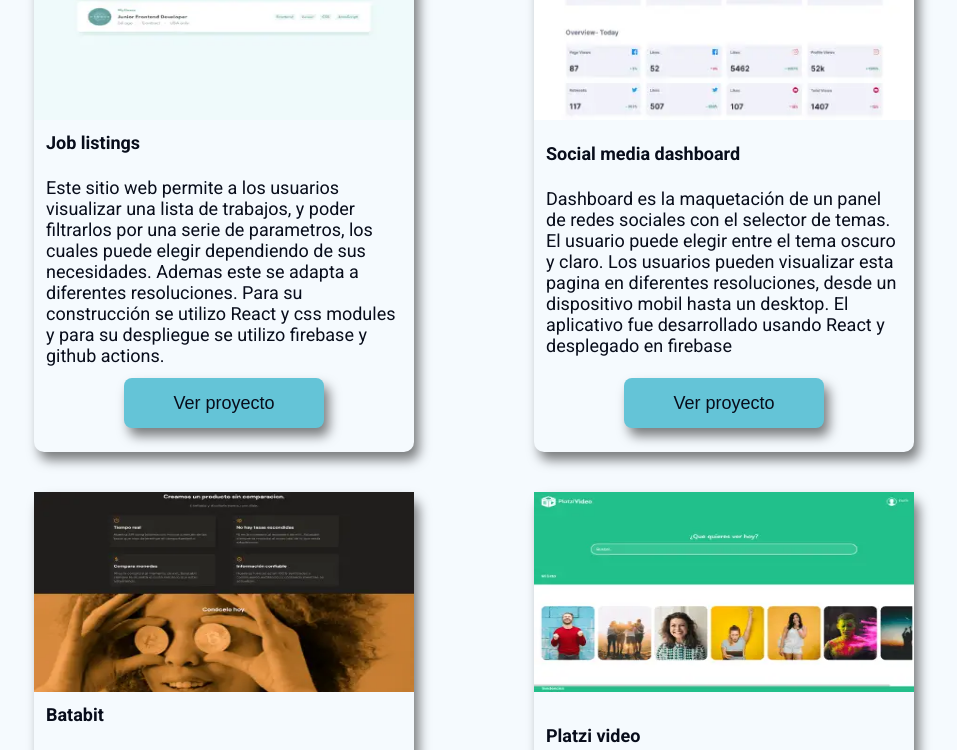
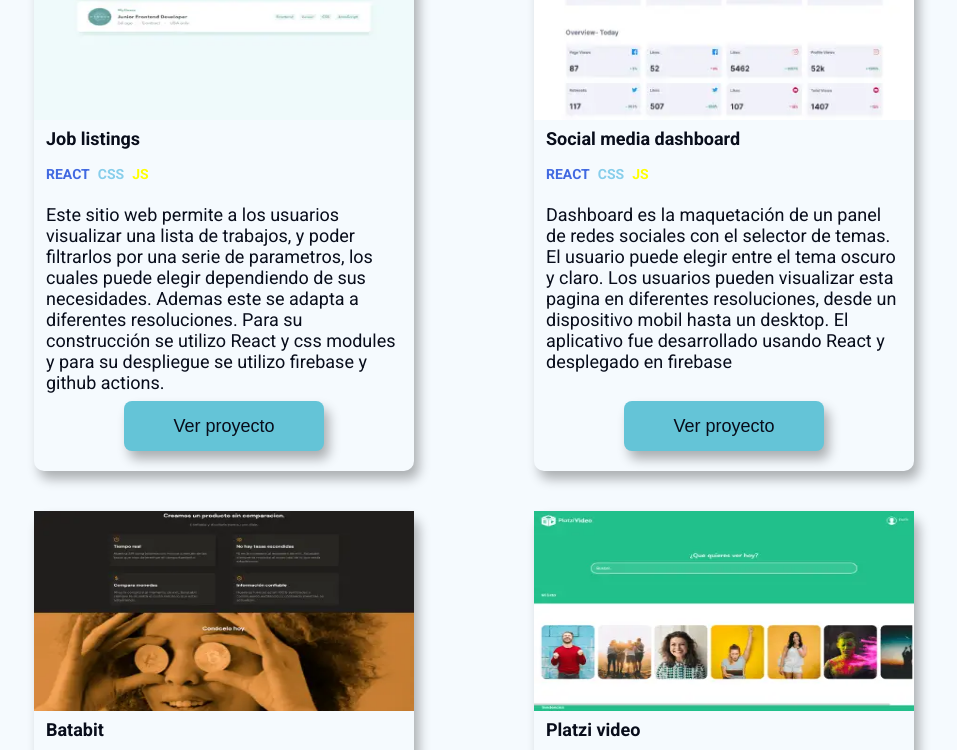
Before and after one commit to hahs-92/HahsPortfolio, a React app: page / in a window 1280 px wide. Shown: the part 738-1488 px from the top of the page, without its empty margins (166-1123 px from the left). Built offline with nearby package versions, Linux system fonts and the light colour scheme.

Commit message:
agregando tags a cardProyects -- add new Proyect(ipAddres)

```diff
--- a/src/components/CardProyects.jsx
+++ b/src/components/CardProyects.jsx
@@ -12,11 +12,12 @@ import '../styles/components/CardProyect.scss'
 
 //COMPONENTS
 import Button from  './Button'
+import Tag from './Tag'
 
 // ________________________________________________________________________
 
 
-const CardProyects = ({ title, description, src, url }) => {
+const CardProyects = ({ title, description, src, url, tags }) => {
 
     const { darkMode } = useContext(AppContext)
     const element = useRef(null)
@@ -31,15 +32,30 @@ const CardProyects = ({ title, description, src, url }) => {
                         {
                             show &&
                                 <>
-                                    <div className='CardProyect_img'>
+                                    <section className='CardProyect_img'>
                                         <img src={ src } alt={ title } />
-                                    </div>
+                                    </section>
 
-                                    <section className='CardProyect_text'>
+                                    <section className='CardProyect_title'>
                                         <h3>{ title }</h3>
+                                    </section>
+
+                                    <section className='CardProyect_tags'>
+                                        {
+                                            tags.map(item => (
+                                                <Tag key={ item } title={ item }/>
+                                            ))
+                                        }
+
+                                    </section>
+
+                                    <section className='CardProyect_description'>
                                         <p>{ description }</p>
                                     </section>
-                                    <Button  title= 'Ver proyecto' url={ url }/>
+
+                                    <section className='CardProyect_button'>
+                                        <Button  title= 'Ver proyecto' url={ url }/>
+                                    </section>
                                 </>
                         }
                     </article>
@@ -48,16 +64,30 @@ const CardProyects = ({ title, description, src, url }) => {
                         {
                             show &&
                                 <>
-                                    <div className='CardProyect_img'>
+                                    <section className='CardProyect_img'>
                                         <img src={ src } alt={ title } />
-                                    </div>
+                                    </section>
 
-                                    <section className='CardProyect_text'>
+                                    <section className='CardProyect_title'>
                                         <h3>{ title }</h3>
+                                    </section>
+
+                                    <section className='CardProyect_tags'>
+                                        {
+                                            tags.map(item => (
+                                                <Tag key={ item } title={ item }/>
+                                            ))
+                                        }
+                                    </section>
+
+                                    <section className='CardProyect_description'>
                                         <p>{ description }</p>
                                     </section>
 
-                                    <Button  title= 'Ver proyecto' url={ url }/>
+                                    <section className='CardProyect_button'>
+                                        <Button  title= 'Ver proyecto' url={ url }/>
+                                    </section>
+
                                 </>
                         }
                     </article>
--- a/src/components/ListProyects.jsx
+++ b/src/components/ListProyects.jsx
@@ -24,6 +24,7 @@ const ListProyects= () => {
                         description={ item.description }
                         src={ item.src }
                         url= { item.url }
+                        tags={ item.tags }
                     />
                 ))
             }
--- /dev/null
+++ b/src/components/Tag.jsx
@@ -0,0 +1,12 @@
+//ESTILOS
+import '../styles/components/Tag.scss'
+
+const Tag = (props) => {
+    return (
+        <article className={ `Tag Tag__${ props.title }`}>
+            <h4>{ props.title }</h4>
+        </article>
+    )
+}
+
+export default Tag
--- a/src/info.js
+++ b/src/info.js
@@ -9,6 +9,7 @@ import imgWebsidecat from './assets/Webside-cat.webp'
 import imgPetgram from './assets/petgram.webp'
 import imgPlatziConf from './assets/platzi-conf.webp'
 import imgReviewsRestaurants from './assets/reviewsrestaurants.webp'
+import imgIpAddress from './assets/ipAddress.webp'
 
 
 const Info = [
@@ -17,28 +18,32 @@ const Info = [
         title: 'Job listings ',
         description: 'Este sitio web permite a los usuarios visualizar una lista de trabajos, y poder filtrarlos por una serie de parametros, los cuales puede elegir dependiendo de sus necesidades. Ademas este se adapta a diferentes resoluciones. Para su construcción se utilizo React y css modules y para su despliegue se utilizo firebase y github actions.',
         src: imgJobList,
-        url:'https://jobslist-7ad13.web.app/'
+        url:'https://jobslist-7ad13.web.app/',
+        tags: [ 'REACT', 'CSS', 'JS']
     },
     {
         id: 2,
         title: 'Social media dashboard',
         description: 'Dashboard es la maquetación de un panel de redes sociales con el selector de temas. El usuario puede elegir entre el tema oscuro y claro. Los usuarios pueden visualizar esta pagina en diferentes resoluciones, desde un dispositivo mobil hasta un desktop. El aplicativo fue desarrollado usando React y desplegado en firebase',
         src: imgDashboard,
-        url:'https://panelsocialmedia-9f70b.web.app/'
+        url:'https://panelsocialmedia-9f70b.web.app/',
+        tags: [ 'REACT', 'CSS', 'JS']
     },
     {
         id: 3,
         title: 'Batabit',
         description: 'Batabit es una pagina web que facilita la comercialización de Bitcoins para todo tipo de usuario. En este proyecto se realizo la landing page, en la cual los usuarios podrán ver las diferentes ofertas; en su elaboración se utilizo html y css . Se aplico la metodología de Mobile-first para su maquetación, y posteriormente se adapto a diferentes resoluciones. ',
         src: imgBatabit,
-        url:'https://hahs-92.github.io/Batabit/index'
+        url:'https://hahs-92.github.io/Batabit/index',
+        tags: [ 'HTML', 'CSS']
     },
     {
         id: 4,
         title: 'Platzi video',
         description: 'Este sitio web permite a los usuarios ver videos en línea y poder agregarlos a su play-list, contiene cuatro paginas, home, login, register y pagina no encontrada, elaboradas usando solo html y css. Esta página esta adaptada para que los usuarios la puedan visualizar desde un desktop y tablet ',
         src: imgPlatziVideohtml,
-        url:'https://hahs-92.github.io/Platzi-conf/'
+        url:'https://hahs-92.github.io/Platzi-conf/',
+        tags: [ 'HTML', 'CSS', 'JS']
     },
     // {
     //     id: 4,
@@ -52,35 +57,48 @@ const Info = [
         title: 'BlogPost',
         description: 'Este Blogpost es una plantilla que permite al usuario publicar sus proyectos destacados de una manera creativa, para su maquetación se utilizo html, y css para los estilos, ademas se utilizaron breakpoints para hacer la pagina web responsive, permitiendo a los usuarios, visualizarla desde cualquier dispositivo',
         src: imgBlogpost,
-        url:'https://hahs-92.github.io/BlogPost/'
+        url:'https://hahs-92.github.io/BlogPost/',
+        tags: [ 'HTML', 'CSS', 'JS']
     },
     {
         id: 6,
         title: 'Webside E-comerce',
         description: 'Front-end de una E-commerce website para la compra de geniales cajas de gatitos, esta construida unicamente usando html semantico y css. Es una pagina web responsive, es decir se puede visualizar desde cualquier resolución y se adaptara a cada una de ellas',
         src: imgWebsidecat,
-        url:'https://hahs-92.github.io/Proyect.webside-cat/'
+        url:'https://hahs-92.github.io/Proyect.webside-cat/',
+        tags: [ 'HTML', 'CSS', 'JS']
     },
     {
         id: 7,
         title: 'Petgram',
         description: 'Maquetación de una aplicación para ver y subir fotos de mascotas desde dispositivos mobiles. En su elaboración se utilizó React y Sass como preprocesador de css. Ademas se mejoró el SEO de la aplicación  con react Helmet, y con la ayuda de Webpack se comprimio los archivos utilizados para mejorar el rendimiento , ',
         src: imgPetgram,
-        url:'https://petgram-hahs.vercel.app/'
+        url:'https://petgram-hahs.vercel.app/',
+        tags: [ 'REACT', 'CSS', 'JS']
     },
     {
         id: 8,
         title: 'PlatziConf',
         description: 'PlatziConf (Front-end) es un sitio web para la compra de articulos de la conferencia de platzi 2020, por medio de paypal, y se genera un mapa con la ayuda de la api de google maps. Este proyecto esta construido  usando React y Sass, ademas de webpack como empaquetador. Este sitio web se puede visualizar en resoluciones de 765px en adelante',
         src: imgPlatziConf,
-        url:'https://platzi-conf-6a553.web.app/'
+        url:'https://platzi-conf-6a553.web.app/',
+        tags: [ 'REACT', 'CSS', 'JS']
     },
     {
         id: 9,
         title: 'ReviewRestaurants',
         description: 'En este proyecto el usuario puede hacer un sencillo login que le permite agregar reseñas a dierentes hoteles, asi como editarla y eliminarlas. Esta pagina fue construida con React.js para la parte del front-end, Node, express y Mongodb para crear el back-end',
         src: imgReviewsRestaurants,
-        url:'https://reviewsrestaurants-9de6e.web.app/'
+        url:'https://reviewsrestaurants-9de6e.web.app/',
+        tags: [ 'REACT', 'CSS', 'JS', 'API']
+    },
+    {
+        id: 10,
+        title: 'IP Address Tracker',
+        description: 'Este sitio web permite al usuario ver renderizada su dirección al momento de iniciar la aplicación, ademas puede buscar por ip address y dominio. Esta construida usando Html, css, javaScript; y se utilizaron dos Apis(IP Geolocation API by IPify y LeafletJS.',
+        src: imgIpAddress,
+        url:'https://hahs-92.github.io/IPTracker/',
+        tags: [ 'HTML', 'SASS', 'JS', 'API']
     }
 
 ]
--- a/src/styles/components/CardProyect.scss
+++ b/src/styles/components/CardProyect.scss
@@ -1,21 +1,13 @@
 .CardProyect {
-    display: flex;
-    flex-direction: column;
-    justify-content: space-between;
-    align-items: center;
+    display: grid;
+    gap: 8px;
+    grid-template: 200px 30px 30px minmax(100px, auto) 70px / minmax(90%, 380px);
     margin: 20px 0px;
-    padding-bottom: 12px;
-    width: 90%;
-    max-width: 380px;
-    min-height: 515px;
-    // background-color: var(--primary-color-base);
     border-radius: 10px;
     box-shadow:  var(--shadow1);
 
-
     &_img {
-        width: 100%;
-        height: 200px;
+        grid-area: 1 / 1 / 2 / 2;
     }
 
     &_img img {
@@ -23,12 +15,25 @@
         height: 100%;
     }
 
-    &_text {
-        padding: 0 12px ;
+    &_title {
+        grid-area: 2 / 1 / 3 / 2;
+        padding: 0px 12px;
     }
 
-    & h3, p {
-        padding: 12px 0;
+    &_tags {
+        grid-area: 3 / 1 / 4 / 2;
+        display: flex;
+        padding: 0px 12px;
+    }
+
+    &_description {
+        grid-area: 4 / 1 / 5 / 2;
+        padding: 0px 12px;
+    }
+
+    &_button {
+        grid-area: 5 / 1 / 6 / 2;
+        justify-self: center;
     }
 
 }
--- /dev/null
+++ b/src/styles/components/Tag.scss
@@ -0,0 +1,34 @@
+.Tag {
+    margin-right: 8px;
+    width: auto;
+    max-width: 70px;
+
+    & h4 {
+        font-size: 1.4rem;
+        font-weight: 700;
+    }
+}
+
+.Tag.Tag__HTML h4 {
+    color: orange;
+}
+
+.Tag.Tag__CSS h4 {
+    color: skyblue;
+}
+
+.Tag.Tag__JS h4 {
+    color:yellow;
+}
+
+.Tag.Tag__REACT h4 {
+    color: royalblue;
+}
+
+.Tag.Tag__API h4 {
+    color: seagreen;
+}
+
+.Tag.Tag__SASS h4 {
+    color: tomato;
+}
--- a/src/styles/globales.scss
+++ b/src/styles/globales.scss
@@ -27,7 +27,7 @@
     // --complementary-color: #BA5319;
     --complementary-color: #ff2e16;
 
-    --shadow1: 5px 8px 12px rgba(0, 0, 0, 0.5);
+    --shadow1: 5px 8px 12px rgba(0, 0, 0, 0.3);
     --shadow2: 5px 8px 12px rgba(20, 20, 21, 0.487);
 
 }
```
Also changed, not shown: src/components/Footer.jsx (+4 -4 lines), src/assets/IpAddress.webp (added).
